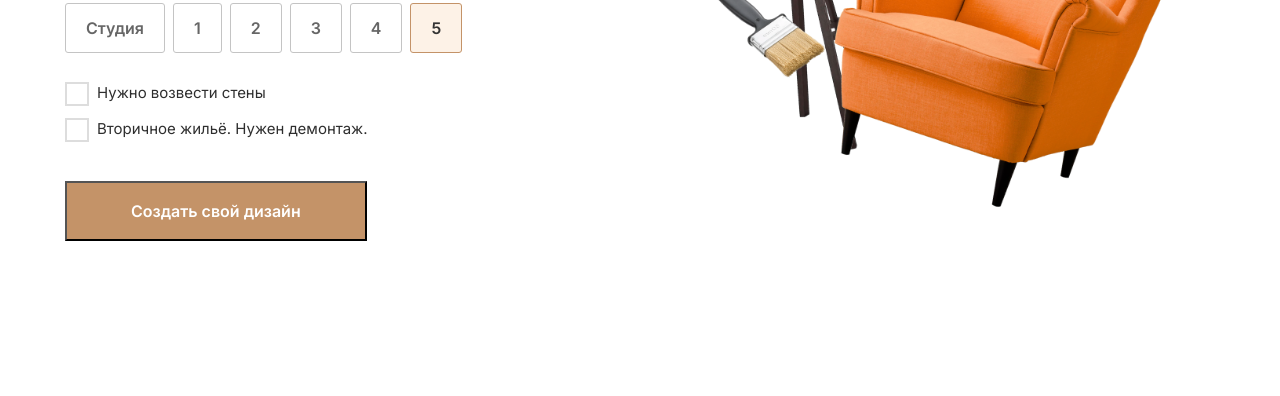
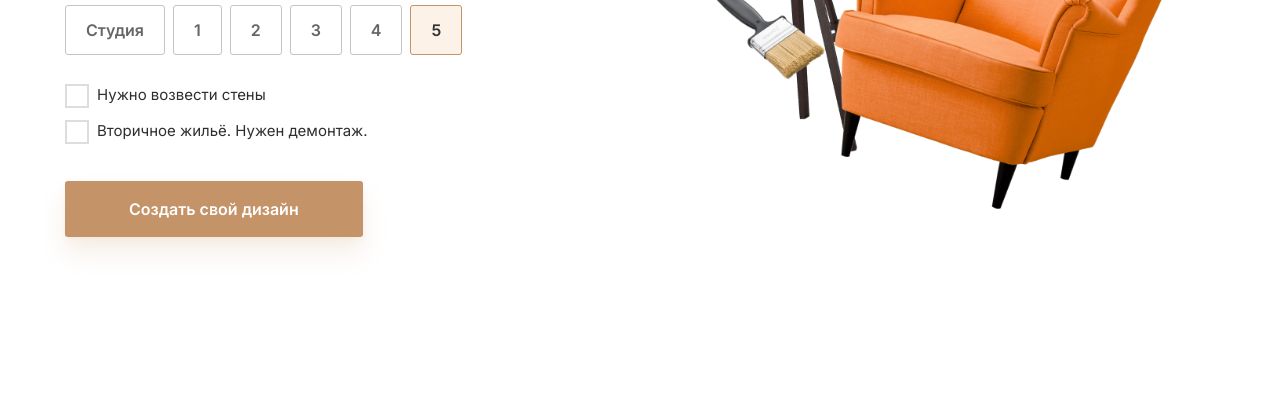
Before and after one commit to huntercront/home-repairs-calc, a plain HTML site: page index.html in a window 1280 px wide. In both pictures the pointer is over the button "Создать свой дизайн". Shown: the part 403-799 px from the top of the page. Drawn offline with nearby package versions, Linux system fonts and the light colour scheme; files whose address does not match are found by name.

Commit message:
add style for button

```diff
--- a/assets/css/style.css
+++ b/assets/css/style.css
@@ -213,7 +213,16 @@ width: 100%;
 	background: #C49368;
 	padding: 1rem 4rem;
 	margin-top: 2rem;
+	border: none;
+	border-radius: 3px;
+	outline: none;
+	transition: 200ms ease-in;
+	transition-property: box-shadow, transform;
 }
+.start-design:hover{
+	cursor: pointer;
+	transform: translate(0,-2px);
+	box-shadow: 0px 16px 24px rgba(196, 147, 104, 0.16), 0px 2px 6px rgba(196, 147, 104, 0.07), 0px 0px 1px rgba(196, 147, 104, 0.04);}
 
 
 .input-wrapper{
@@ -265,6 +274,12 @@ width: 100%;
   border-radius: 3px;
 	font-weight: 700;
 	border: none;
+	transition: 200ms ease-in;
+	transition-property: color,background;
+}
+.input-number button:hover{
+cursor: pointer;
+background: #fdf2e7;
 }
 .input-number{
 	border: 1px solid #c4c4c4;
```
